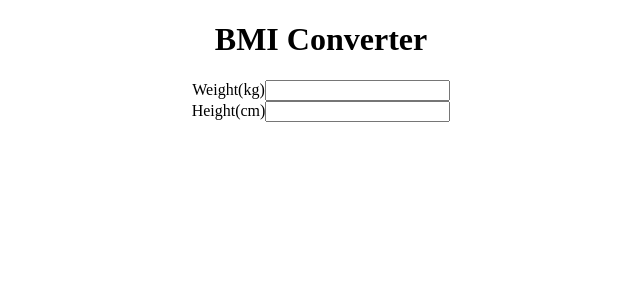
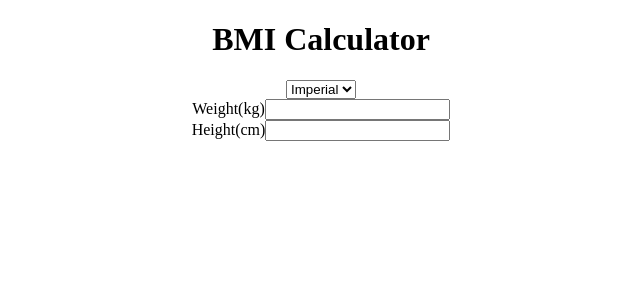
Before and after one commit to CA-ma/challenge_bmi_calc_react, a React (Create React App) app: page / in a window 1280 px wide. Shown: the top 300 px of the page, without its empty margins (319-959 px from the left). Built offline with nearby package versions, Linux system fonts and the light colour scheme.

Commit message:
Adds comments to modules and components, makes MethodSelect functional shell component

```diff
--- a/src/App.js
+++ b/src/App.js
@@ -1,5 +1,8 @@
 import React, { Component } from "react";
+
 import DisplayResult from './components/displayResult';
+import MethodSelect from './components/methodSelect'
+
 import "./style/App.css";
 
 class App extends Component {
@@ -15,7 +18,11 @@ class App extends Component {
     return (
       <div className="App">
         <div>
-          <h1>BMI Converter</h1>
+          <h1>BMI Calculator</h1>
+        </div>
+
+        <div>
+          <MethodSelect />
         </div>
 
         <div>
--- a/src/Components/displayResult.js
+++ b/src/Components/displayResult.js
@@ -1,6 +1,9 @@
 import React, { Component } from 'react';
+
 import { bmiCalculation } from '../modules/BMIcalculator';
 
+/* Shows BMI calculation result, an Index value and a qualitative description,
+on the view after input of the height, weight, and method. */
 class DisplayResult extends Component {
   calculate() {
     var weight= this.props.weight;
--- a/src/Components/methodSelect.js
+++ b/src/Components/methodSelect.js
@@ -1,9 +1,16 @@
-import React, { Component } from './node_modules/react';
+import React, { Component } from 'react';
 
+/* Select component to configure BMI calculator to use imperial
+or metric units and calculations */
 class MethodSelect extends Component{
   render() {
     return (
-
+      <select>
+        <option>Imperial</option>
+        <option>Metric</option>
+      </select>
     )
   }
 }
+
+export default MethodSelect
--- a/src/Modules/BMIcalculator.js
+++ b/src/Modules/BMIcalculator.js
@@ -1,3 +1,5 @@
+/* Return body mass index value for a given height, weight,
+and set of units (imperial or metric) */
 export const bmiCalculation = (weight, height, method) => {
   parseFloat(weight);
   parseFloat(height);
@@ -17,20 +19,15 @@ export const bmiCalculation = (weight, height, method) => {
   }
 }
 
+/* Qualitatative BMI description */
 const setBMIMessage = (finalBMI) => {
   if (finalBMI < 18.5) {
     return "Underweight";
-  }
-
-  if (finalBMI > 18.5 && finalBMI < 25) {
+  } else if (finalBMI > 18.5 && finalBMI < 25) {
     return "Normal";
-  }
-
-  if (finalBMI > 25 && finalBMI < 30) {
+  } else if (finalBMI > 25 && finalBMI < 30) {
     return "Overweight";
-  }
-
-  if (finalBMI > 30) {
+  } else if (finalBMI > 30) {
     return "Obese";
   }
 }
```
